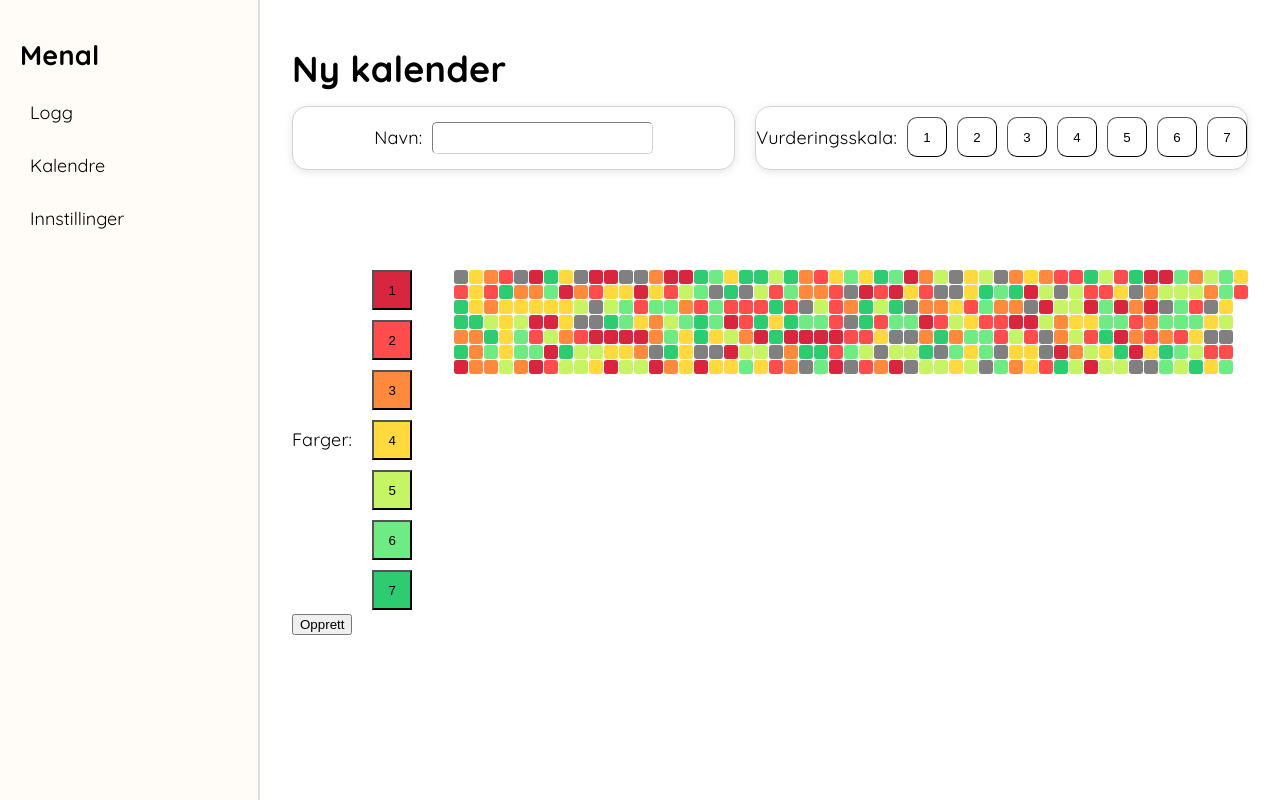
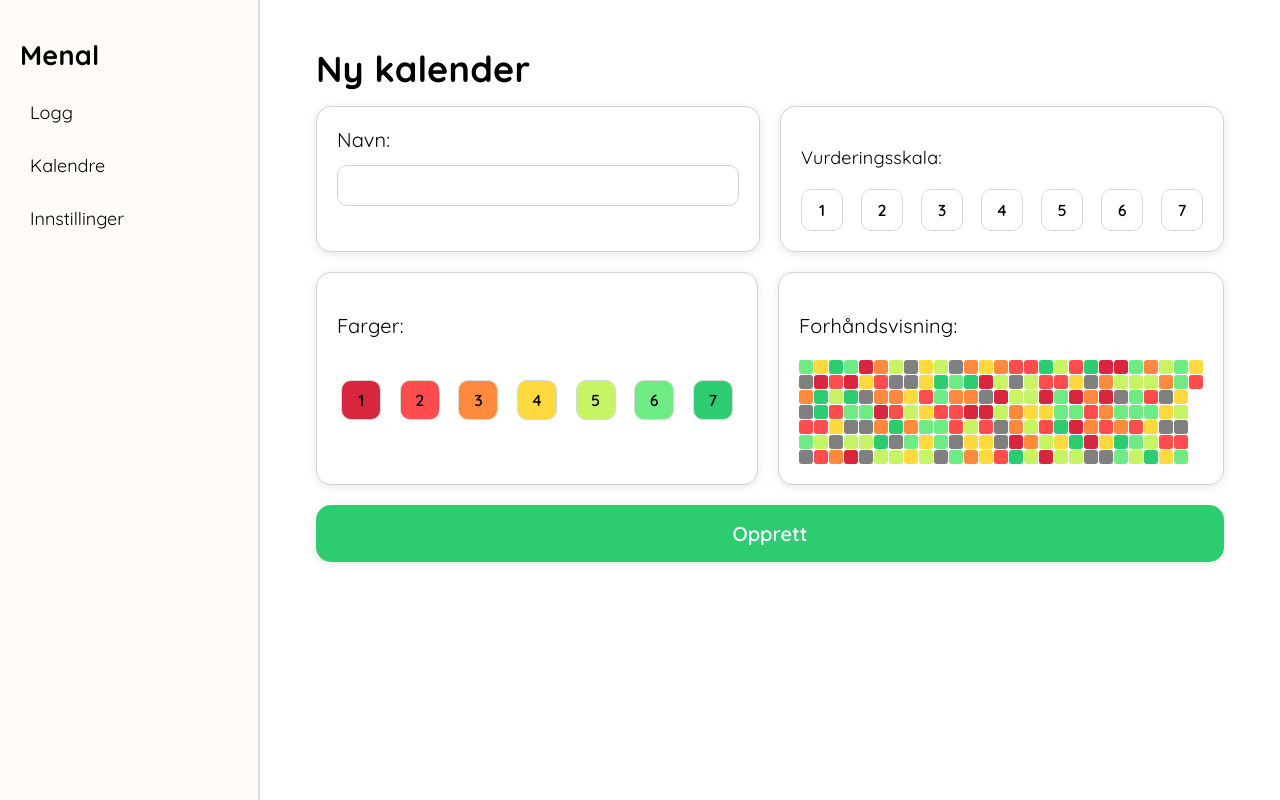
Before and after one commit to eiriklerdalen/Menal, a React (Vite) app in the folder menal/: page /calendars/new in a window 1280 px wide. Built offline with nearby package versions, Linux system fonts and the light colour scheme.

Commit message:
UI for new-calendar-side

```diff
--- a/menal/src/backend/server.js
+++ b/menal/src/backend/server.js
@@ -168,5 +168,5 @@ app.delete("/profiles/:profileId/calendars/:calendarId", (req, res) => {
 
 // RUN
 app.listen(3000, "0.0.0.0", () => {
-  console.log("Server running on http://10.0.0.74:3000");
+  console.log("Server running on http://10.0.0.76:3000");
 });
--- a/menal/src/components/CalendarHeatMap.tsx
+++ b/menal/src/components/CalendarHeatMap.tsx
@@ -15,7 +15,7 @@ function getRatingForDate(date: string, entries: Entry[]) {
   return 0
 }
 
-function getLastYear(entries: Entry[]) {
+function getLastYear(entries: Entry[], numDays: number) {
   const today = new Date();
   const daysIntoWeek = today.getDay()
 
@@ -41,7 +41,7 @@ function getLastYear(entries: Entry[]) {
   const startOfWeek = new Date(today);
   startOfWeek.setDate(today.getDate() - daysIntoWeek);
 
-  for (let i = 364; i >= 1; i--) {
+  for (let i = numDays; i >= 1; i--) {
     const date = new Date(startOfWeek);
     date.setDate(startOfWeek.getDate() - i)
 
@@ -65,10 +65,10 @@ function getLastYear(entries: Entry[]) {
   ]
 }
 
-function CalendarHeatMap({ entries, name, variant, colors }: {entries: Entry[], name: string, variant?: string, colors: string[]}) {
+function CalendarHeatMap({ entries, name, variant, colors, numDays }: {entries: Entry[], name: string, variant?: string, colors: string[], numDays: number}) {
   const navigate = useNavigate();
 
-  const weeks = getLastYear(entries)
+  const weeks = getLastYear(entries, numDays)
   return (
     <div className={`calendar ${variant}`}>
       <p className={`calendarName ${variant}`}>{name}</p>
--- a/menal/src/index.css
+++ b/menal/src/index.css
@@ -173,81 +173,128 @@ body {
 }
 
 /* New Calendar -----------------------------------------------------------------------------------------------------------*/
+.new-calendar-page {
+  width: 95%;
+  max-width: 1800px;
+  margin: 0 auto;
+}
+
 .calendar-settings {
     display: flex;
     gap: 20px;
-    align-items: flex-start;
-    margin-bottom: 100px;
+    align-items: stretch;
+    margin-bottom: 20px;
 }
 
 .calendar-name-input {
   display: flex;
   flex: 1;
+  flex-direction: column;
 
-  justify-content: center;
-  gap: 10px;
+  padding: 20px;
 
   border-radius: 15px;
   background: white;
-  border-width: 1px;
-  border-color: lightgray;
-  border-style: solid;
+  border: 1px solid lightgray;
   box-shadow: 0 2px 8px rgba(0, 0, 0, 0.1);
+
+  font-size: 20px;
+}
+
+.calendar-name-input p {
+  margin: 0 0 12px 0;
 }
 
 .calendar-name-input input {
-  width: 50%;
-  margin-top: 15px;
-  margin-bottom: 15px;
+  box-sizing: border-box;
 
-  border-radius: 5px;
-  border-width: 0.5px;
-  border-color: lightgray;
+  padding: 12px;
+
+  border-radius: 10px;
+  border: 1px solid lightgray;
 }
 
 .calendar-rating-input {
   display: flex;
+  flex-direction: column;
   flex: 1;
 
-  justify-content: center;
-  gap: 10px;
+  padding: 20px;
 
   border-radius: 15px;
-  border-width: 1px;
-  border-color: lightgray;
-  border-style: solid;
+  border: 1px solid lightgray;
   box-shadow: 0 2px 8px rgba(0, 0, 0, 0.1);
 }
 
-.calendar-rating-input button {
-  width: 40px;
-  height: 40px;
-  margin-top: 10px;
-  margin-bottom: 10px;
+.rating-buttons {
+  display: flex;
+  justify-content: space-between;
+}
 
-  border-width: 1px;
+.rating-buttons button {
+  width: 42px;
+  height: 42px;
+
+  border: 1px solid #d9d9d9;
   border-radius: 10px;
 
-  background-color: white;
-  border-color: black;
+  background: white;
+
+  font-family: var(--quicksand);
+  font-size: 16px;
+  font-weight: 600;
+
+  cursor: pointer;
+
+  transition: all 0.15s ease;
 }
 
 .color-settings {
     display: flex;
     gap: 20px;
+    align-items: stretch;
+    margin-bottom: 20px;
 }
 
 .scales-color-selector {
   display: flex;
+  flex-direction: column;
   flex: 1;
-  align-items: center;
   gap: 20px;
+
+  padding: 20px;
+
+  border-radius: 15px;
+  background: white;
+  border: 1px solid lightgray;
+  box-shadow: 0 2px 8px rgba(0, 0, 0, 0.1);
+
+  font-size: 20px;
 }
 
 .color-buttons {
   display: flex;
-  flex-direction: column;
+  flex-direction: row;
   gap: 10px;
+  justify-content:space-around;
+}
+
+.color-buttons button {
+  width: 42px;
+  height: 42px;
+
+  border: 1px solid #d9d9d9;
+  border-radius: 10px;
+
+  background: white;
+
+  font-family: var(--quicksand);
+  font-size: 16px;
+  font-weight: 600;
+
+  cursor: pointer;
+
+  transition: all 0.15s ease;
 }
 
 .scales-color-selector button{
@@ -255,7 +302,49 @@ body {
   height: 40px;
 }
 
-.calendar-preview {
+.calendar-preview {
   display: flex;
   flex: 1;
+  flex-direction: column;
+
+  padding: 20px;
+
+  border-radius: 15px;
+  background: white;
+  border: 1px solid lightgray;
+  box-shadow: 0 2px 8px rgba(0, 0, 0, 0.1);
+
+  font-size: 20px;
 }
+
+.preview-heatmap {
+  display: flex;
+  justify-content: center;
+}
+
+.create-new-calendar-button button {
+  width: 100%;
+
+  padding: 16px;
+
+  border: none;
+  border-radius: 15px;
+
+  background: #2ECC71;
+  color: white;
+
+  font-family: var(--quicksand);
+  font-size: 20px;
+  font-weight: 600;
+
+  cursor: pointer;
+
+  box-shadow: 0 2px 8px rgba(0, 0, 0, 0.1);
+
+  transition: all 0.15s ease;
+}
+
+.create-new-calendar-button button:hover {
+  transform: translateY(-1px);
+  opacity: 0.95;
+}
--- a/menal/src/pages/calendars.tsx
+++ b/menal/src/pages/calendars.tsx
@@ -21,7 +21,7 @@ function CalendarsPage() {
 
   const [calendars, setCalendars] = useState<Calendar[]>([]);
   useEffect(() => {
-    fetch("http://10.0.0.74:3000/profiles/1/calendars")
+    fetch("http://10.0.0.76:3000/profiles/1/calendars")
       .then((res) => res.json())
       .then((data) => setCalendars(data))
       .catch((err) => console.log(err));
@@ -29,7 +29,7 @@ function CalendarsPage() {
 
   const [entries, setEntries] = useState<Entry[]>([]);
   useEffect(() => {
-    fetch("http://10.0.0.74:3000/profiles/1/entries")
+    fetch("http://10.0.0.76:3000/profiles/1/entries")
         .then((res) => res.json())
         .then((data) => setEntries(data))
         .catch((err) => console.error(err));
@@ -63,6 +63,7 @@ function CalendarsPage() {
                 name={ calendar.name }
                 variant="default"
                 colors={ calendarColors[calendar.id] ?? [] }
+                numDays={364}
               />
             </div>
           </>
@@ -78,7 +79,7 @@ function CalendarsPage() {
 }
 
 function loadColors(calendarId: number) {
-    return fetch(`http://10.0.0.74:3000/profiles/1/calendars/${calendarId}/colors`)
+    return fetch(`http://10.0.0.76:3000/profiles/1/calendars/${calendarId}/colors`)
         .then((res) => res.json())
         .then((data) => data.map((row: { rating: number; color: string }) => row.color));
 }
--- a/menal/src/pages/log.tsx
+++ b/menal/src/pages/log.tsx
@@ -33,7 +33,7 @@ function LogPage() {
      }, [text]);
 
     async function loadJournalEntry(date: string) {
-        const res = await fetch(`http://10.0.0.74:3000/profiles/1/journal_entries/${date}`);
+        const res = await fetch(`http://10.0.0.76:3000/profiles/1/journal_entries/${date}`);
 
         const entry = await res.json();
 
@@ -51,7 +51,7 @@ function LogPage() {
     /* Calendar updates*/
     const [calendars, setCalendars] = useState<Calendar[]>([]);
     useEffect(() => {
-        fetch("http://10.0.0.74:3000/profiles/1/calendars")
+        fetch("http://10.0.0.76:3000/profiles/1/calendars")
             .then((res) => res.json())
             .then((data) => setCalendars(data))
             .catch((err) => console.log(err));
@@ -59,7 +59,7 @@ function LogPage() {
 
     const [entries, setEntries] = useState<Entry[]>([]);
     useEffect(() => {
-        fetch(`http://10.0.0.74:3000/profiles/1/entries/${selectedDate}`)
+        fetch(`http://10.0.0.76:3000/profiles/1/entries/${selectedDate}`)
             .then((res) => res.json())
             .then((data) => setEntries(data))
     }, [selectedDate]);
@@ -77,7 +77,7 @@ function LogPage() {
     }
 
     function loadEntries(date: string) {
-        fetch(`http://10.0.0.74:3000/profiles/1/entries/${date}`)
+        fetch(`http://10.0.0.76:3000/profiles/1/entries/${date}`)
         .then((res) => res.json())
         .then((data) => {
             const entriesWithDefaults = calendars.map((calendar) => {
@@ -157,7 +157,7 @@ function LogPage() {
 }
 
 async function saveJournalEntry(profileID: number, date: string, text: string) {
-    await fetch("http://10.0.0.74:3000/profiles/1/journal_entries", {
+    await fetch("http://10.0.0.76:3000/profiles/1/journal_entries", {
         method: "POST",
         headers: {
         "Content-Type": "application/json",
@@ -174,7 +174,7 @@ async function saveJournalEntry(profileID: number, date: string, text: string) {
 }
 
 async function saveEntry(calendarId: number, rating: number, date: string) {
-    return await fetch("http://10.0.0.74:3000/profiles/1/entries", {
+    return await fetch("http://10.0.0.76:3000/profiles/1/entries", {
         method: "POST",
         headers: {
         "Content-Type": "application/json",
--- a/menal/src/pages/newCalendar.tsx
+++ b/menal/src/pages/newCalendar.tsx
@@ -16,7 +16,7 @@ function NewCalendarPage() {
     const [maxRating, setMaxRating] = useState(7);
 
     function createCalendar() {
-        fetch("http://10.0.0.74:3000/profiles/1/calendars", {
+        fetch("http://10.0.0.76:3000/profiles/1/calendars", {
             method: "POST",
             headers: {
                 "Content-Type": "application/json",
@@ -38,6 +38,7 @@ function NewCalendarPage() {
 
     return (
         <>
+            <div className="new-calendar-page">
                 <h1>Ny kalender</h1>
 
                 <div className="calendar-settings">
@@ -52,6 +53,7 @@ function NewCalendarPage() {
                     <div className="calendar-rating-input">
                         <p>Vurderingsskala:</p>
 
+                        <div className="rating-buttons">
                             {[1, 2, 3, 4, 5, 6, 7].map((rating) => (
                                             <button
                                                 key={rating}
@@ -61,6 +63,7 @@ function NewCalendarPage() {
                                                 {rating}
                                             </button>
                                         ))}
+                        </div>
                     </div>
                 </div>
 
@@ -80,21 +83,26 @@ function NewCalendarPage() {
                     </div>
 
                     <div className="calendar-preview">
+                        <p>Forhåndsvisning:</p>
+                        <div className="preview-heatmap">
                             <CalendarHeatMap
                                 entries={ generatePreviewEntries(maxRating, 365) }
                                 name="preview"
                                 variant="preview"
                                 colors={ colors }
+                                numDays={182}
                             />
                         </div>
                     </div>
+                </div>
 
-             <div className="create-new-calendar">
+                <div className="create-new-calendar-button">
                         <button
                             onClick={() => createCalendar()}
                         >
                             Opprett
                         </button>
+                </div>
             </div>
         </>
     );
```
Lines whose indentation alone changed are shown as unchanged.
